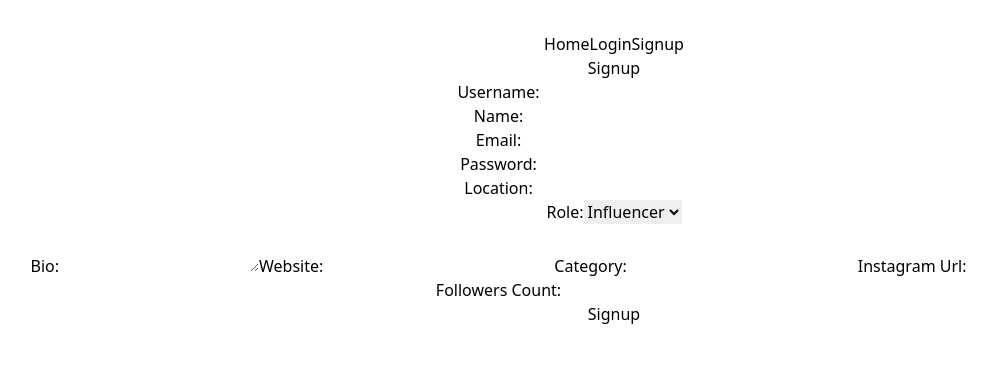
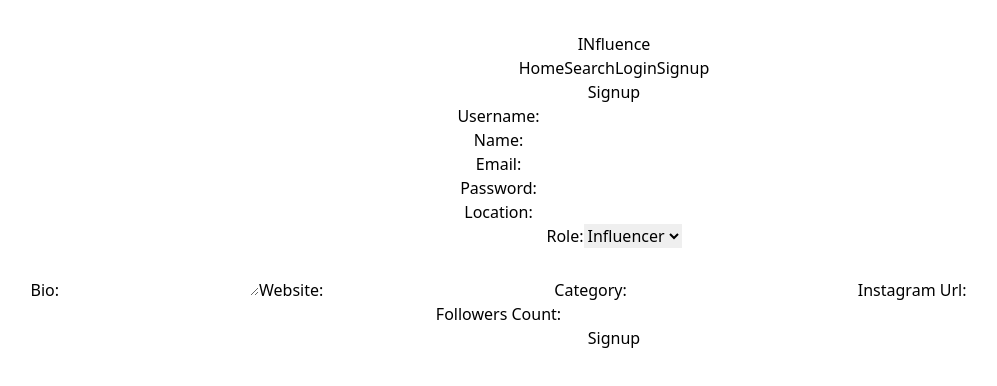
Before and after one commit to Marv0912/INfluence-Client, a React (Vite) app: page /signup in a window 1280 px wide. Shown: the top 386 px of the page, without its empty margins (26-1023 px from the left). Built offline with nearby package versions, Linux system fonts and the light colour scheme.

Commit message:
add link to pages & dropdown for profile & logout

```diff
--- a/src/components/Navbar.jsx
+++ b/src/components/Navbar.jsx
@@ -1,27 +1,99 @@
-import { Link } from "react-router-dom"
-import { useContext } from "react"
+import { Link, NavLink } from "react-router-dom"
+import { useContext, useState } from "react"
 import { AuthContext } from "../context/auth.context"
 
 const Navbar = () => {
 
     const { logOutUser, getToken } = useContext(AuthContext)
+    const [isDropdownOpen, setDropdownOpen] = useState(false);
 
+    const toggleDropdown = () => {
+        setDropdownOpen(!isDropdownOpen);
+    };
     return (
-        <nav>
-            <Link to='/'>Home</Link>
-            {
-                !getToken() &&
-                <>
-                    <Link to='/login'>Login</Link>
-                    <Link to='/signup'>Signup</Link>
-                </>
-            }
+        <nav className="bg-blue-500 p-4">
+            <div className="container mx-auto flex justify-between items-center">
+                <Link to="/" className="text-white text-2xl font-bold">
+                    INfluence
+                </Link>
+                <div className="space-x-4">
+                    <NavLink
+                        exact
+                        to="/"
+                        activeClassName="text-white font-bold"
+                        className="text-white hover:font-bold"
+                    >
+                        Home
+                    </NavLink>
+                    <NavLink
+                        to="/search"
+                        activeClassName="text-white font-bold"
+                        className="text-white hover:font-bold"
+                    >
+                        Search
+                    </NavLink>
+                    {getToken() && (
+                        <div className="relative group">
+                            <button
+                                onClick={toggleDropdown}
+                                className="text-white hover:font-bold focus:outline-none"
+                            >
+                                Profile
+                                <svg
+                                    xmlns="http://www.w3.org/2000/svg"
+                                    className="h-5 w-5 inline-block ml-2 text-white group-hover:ml-1 transform group-hover:rotate-180 transition-transform duration-300"
+                                    fill="none"
+                                    viewBox="0 0 24 24"
+                                    stroke="currentColor"
+                                >
+                                    <path
+                                        strokeLinecap="round"
+                                        strokeLinejoin="round"
+                                        strokeWidth="2"
+                                        d="M19 9l-7 7-7-7"
+                                    />
+                                </svg>
+                            </button>
+                            {isDropdownOpen && (
+                                <div className="absolute right-0 mt-2 w-40 bg-white border border-gray-300 rounded-lg shadow-lg py-2 z-10">
+                                    <Link
+                                        to="/profile"
+                                        className="block px-4 py-2 text-gray-800 hover:bg-gray-200"
+                                    >
+                                        View Profile
+                                    </Link>
+                                    <button
+                                        onClick={logOutUser}
+                                        className="block px-4 py-2 text-gray-800 hover:bg-gray-200 w-full text-left"
+                                    >
+                                        Logout
+                                    </button>
+                                </div>
+                            )}
+                        </div>
+                    )}
+                    {!getToken() && (
+                        <>
+                            <NavLink
+                                to="/login"
+                                activeClassName="text-white font-bold"
+                                className="text-white hover:font-bold"
+                            >
+                                Login
+                            </NavLink>
+                            <NavLink
+                                to="/signup"
+                                activeClassName="text-white font-bold"
+                                className="text-white hover:font-bold"
+                            >
+                                Signup
+                            </NavLink>
+                        </>
+                    )}
+                </div>
+            </div>
+        </nav>
 
-            {
-                getToken() &&
-                <button onClick={logOutUser} >Logout</button>
-            }
-        </nav>
     )
 }
 
```
